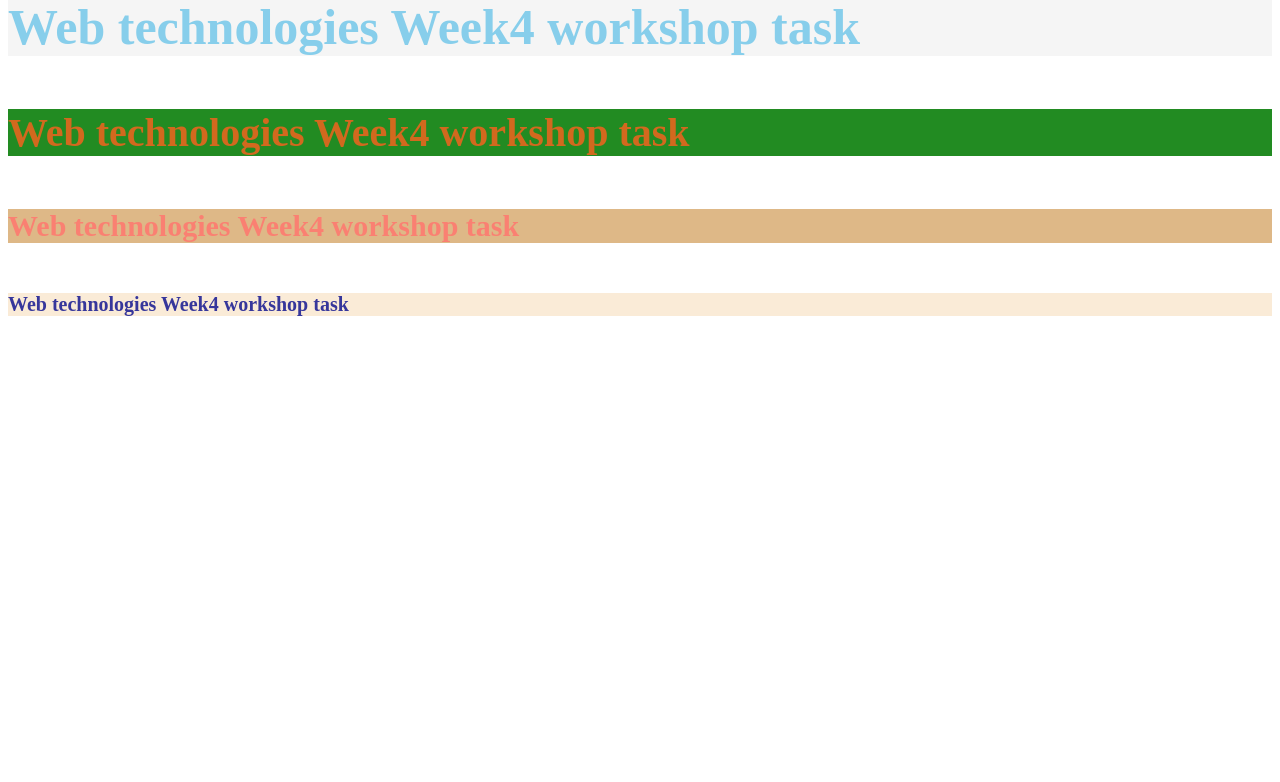
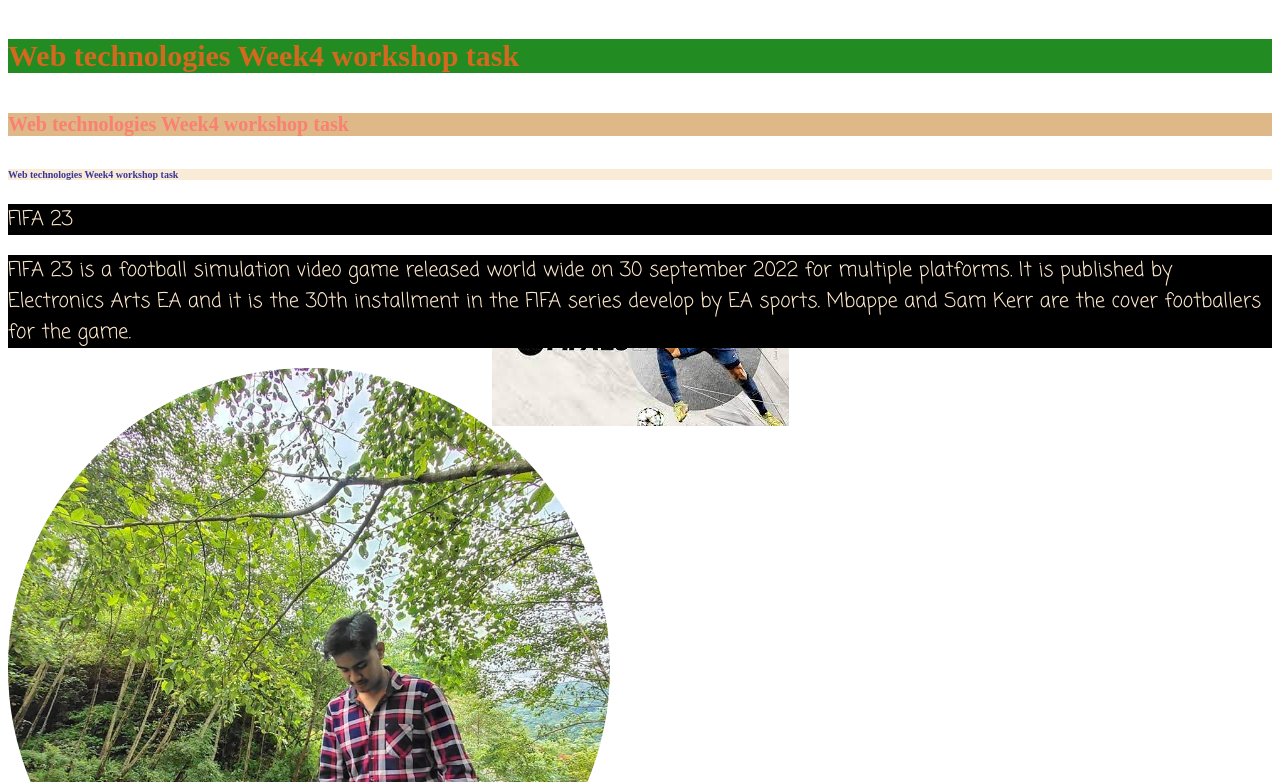
Before and after one commit to udeshya08/Web-Technologies, a plain HTML site: page week4/index.html in a window 1280 px wide. Shown: the part 298-1080 px from the top of the page. Before the commit the page ends 800 px from the top, so only its background shows below. Drawn offline with Linux system fonts and the light colour scheme.

Commit message:
Week 4 assignment

```diff
--- a/week4/index.html
+++ b/week4/index.html
@@ -4,14 +4,42 @@
     <meta charset="UTF-8">
     <meta http-equiv="X-UA-Compatible" content="IE=edge">
     <meta name="viewport" content="width=device-width, initial-scale=1.0">
-    <title>Week3</title>
+    <link rel="stylesheet" href="picture.css">
+    <title>Week4</title>
+    <style>
+    @import url('https://fonts.googleapis.com/css2?family=Coming+Soon&display=swap');
+
+    p, .Heading {
+        font-family: 'Coming Soon';
+        font-size: 20px;
+        color: blanchedalmond;
+        background-color: black;
+        font-weight: 500;
+
+    }
+    body{
+        background-image: url('Fifa.jpg');
+        background-size: auto;
+        background-position: center ;
+        background-repeat: no-repeat;
+        background-attachment: fixed;
+    }
+    </style>
 </head>
 <body>
-    <h1 style="background-color: #a52a2a;font-size:70px;color: blue ;">Web technologies Week4 workshop task</h1>
-    <h2 style="background-color: black;font-size:60px;color:aliceblue;">Web technologies Week4 workshop task</h2>
-    <h3 style="background-color:  whitesmoke;font-size:50px;color:skyblue ;">Web technologies Week4 workshop task</h3>
-    <h4 style="background-color: forestgreen;font-size:40px;color: chocolate ;">Web technologies Week4 workshop task</h4>
-    <h5 style="background-color:  burlywood;font-size:30px;color: salmon ;">Web technologies Week4 workshop task</h5>
-    <h6 style="background-color: antiquewhite;font-size:20px;color: rgb(54, 54, 155) ;">Web technologies Week4 workshop task</h6>
+    <h1 style="background-color: #a52a2a;font-size:60px;color: blue ;">Web technologies Week4 workshop task</h1>
+    <h2 style="background-color: black;font-size:50px;color:aliceblue;">Web technologies Week4 workshop task</h2>
+    <h3 style="background-color: whitesmoke;font-size:40px;color:skyblue ;">Web technologies Week4 workshop task</h3>
+    <h4 style="background-color: forestgreen;font-size:30px;color: chocolate ;">Web technologies Week4 workshop task</h4>
+    <h5 style="background-color: burlywood;font-size:20px;color: salmon ;">Web technologies Week4 workshop task</h5>
+    <h6 style="background-color: antiquewhite;font-size:10px;color: rgb(54, 54, 155) ;">Web technologies Week4 workshop task</h6>
+    <h3 class="Heading">FIFA 23</h3>
+    <p>FIFA 23 is a football simulation video game released world wide on 30 september 2022 for multiple platforms.
+        It is published by Electronics Arts EA and it is the 30th installment in the FIFA  series develop by EA sports.
+        Mbappe and Sam Kerr are the cover footballers for the game.
+
+    </p>
+    <img src="photo.jpg" alt="">
+
 </body>
 </html>
--- /dev/null
+++ b/week4/picture.css
@@ -0,0 +1,6 @@
+img {
+    border-radius: 50%;
+    width: auto;
+    height: 600px;
+    background-size: cover;
+    }
```
Also changed, not shown: week4/Fifa.jpg (added), week4/photo.jpg (added).
